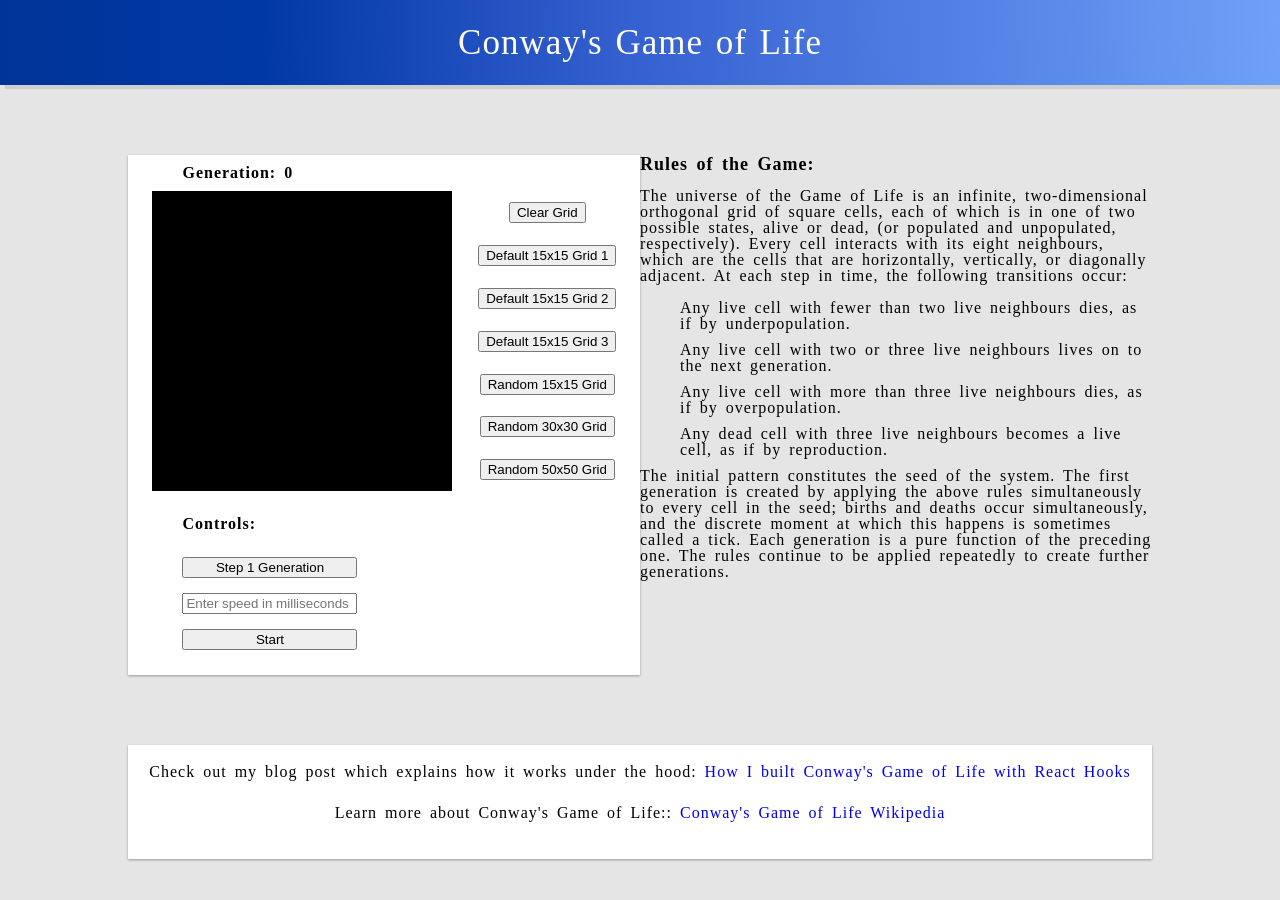
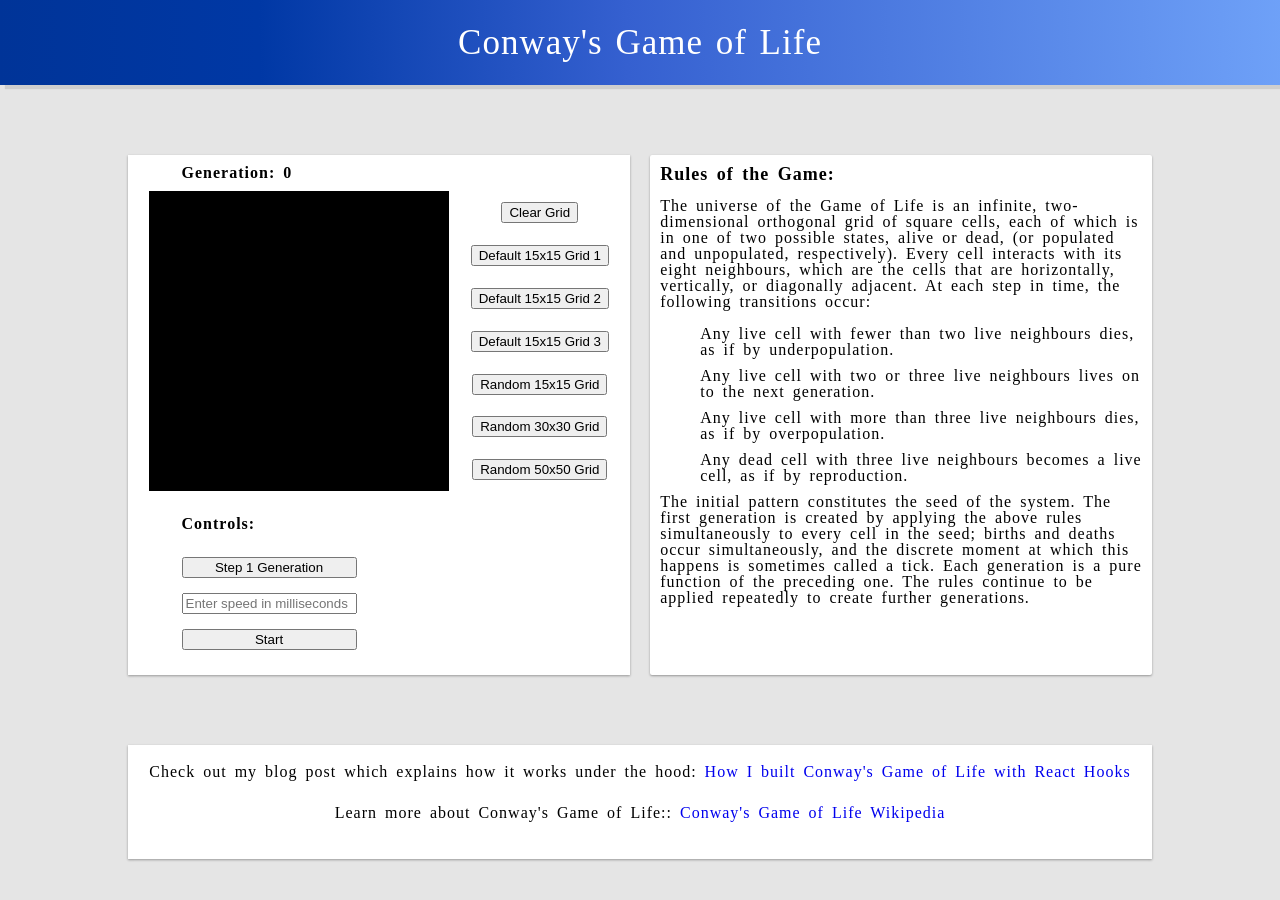
Before and after one commit to Jordan-Stoddard/Conways-Game-Of-Life, a React (Create React App) app: page / in a window 1280 px wide. Shown: the top 900 px of the page. Built offline with nearby package versions, Linux system fonts and the light colour scheme.

Commit message:
Added styles

```diff
--- a/src/styles/_rules_container.scss
+++ b/src/styles/_rules_container.scss
@@ -2,6 +2,11 @@
   width: 50%;
   // border: 1px solid red;
   font-size: 1.6rem;
+  background-color: #fff;
+  box-shadow: 0 1px 3px rgba(0, 0, 0, 0.12), 0 1px 2px rgba(0, 0, 0, 0.24);
+  border-radius: 2px;
+  padding: 1%;
+  margin-left: 20px;
 
   h1 {
     font-size: 1.8rem;
```
Lines whose indentation alone changed are shown as unchanged.
